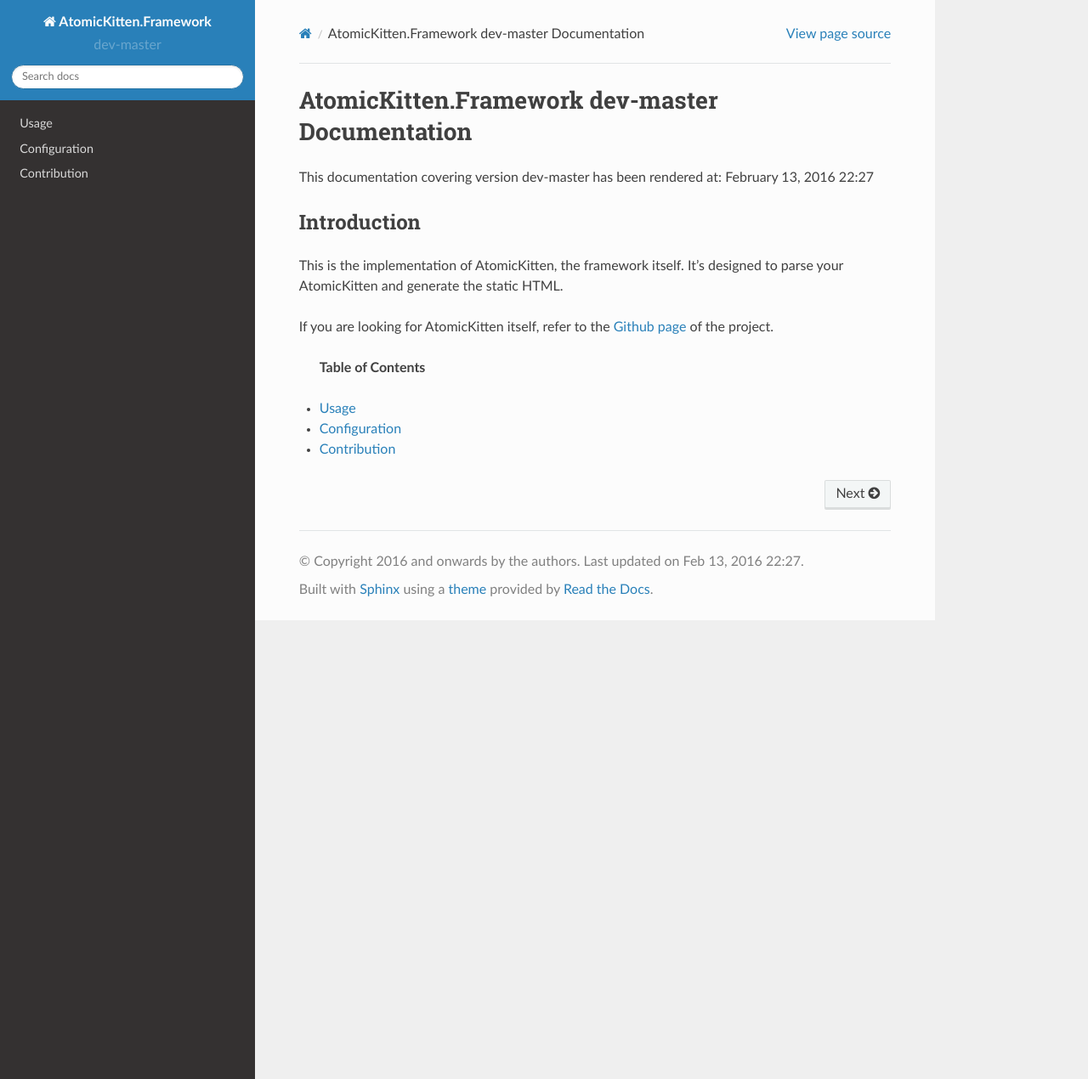
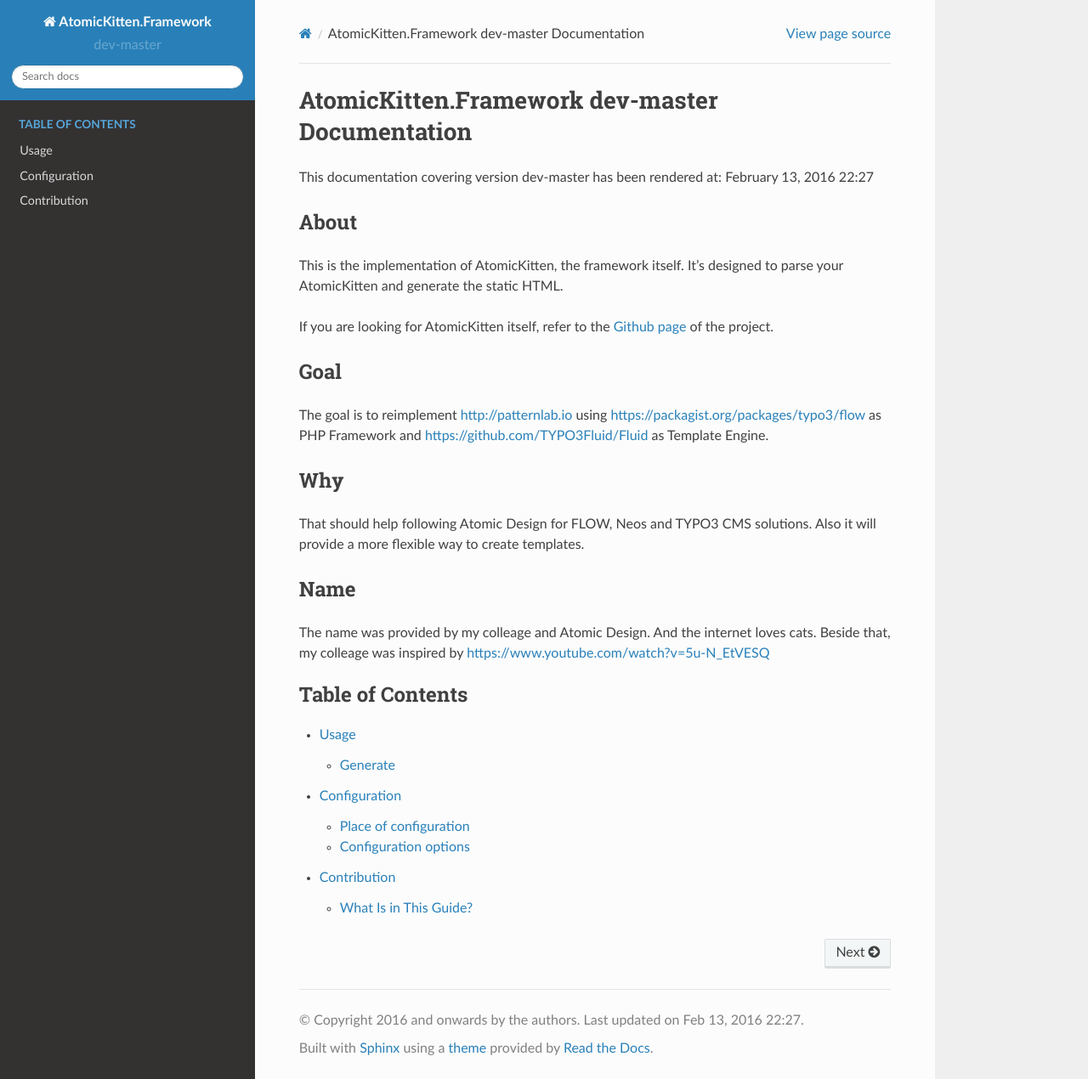
Before and after one commit to DanielSiepmann/AtomicKitten.Framework, a Sphinx documentation site: the page built from Documentation/index.rst, in a window 1280 px wide and 1270 px high. Shown: the whole window at 85% size. Built offline with Sphinx 7.4.7 and the Read the Docs theme 2.0.0, drawn with Linux system fonts in a browser that asks for light colours.

Commit message:
[FEATURE] Update TOC with deeper level
* This way it will be rendered in sidebar
* Added link to readthedocs inside readme to be linked on github

```diff
--- a/Documentation/index.rst
+++ b/Documentation/index.rst
@@ -3,8 +3,8 @@
 
 This documentation covering version |release| has been rendered at: |today|
 
-Introduction
-------------
+About
+-----
 
 This is the implementation of AtomicKitten, the framework itself. It's designed to parse your
 AtomicKitten and generate the static HTML.
@@ -12,10 +12,25 @@
 If you are looking for AtomicKitten itself, refer to the `Github page
 <https://github.com/DanielSiepmann/AtomicKitten>`_ of the project.
 
-    **Table of Contents**
+Goal
+----
+
+The goal is to reimplement http://patternlab.io using https://packagist.org/packages/typo3/flow as PHP Framework and https://github.com/TYPO3Fluid/Fluid as Template Engine.
+
+Why
+---
+
+That should help following Atomic Design for FLOW, Neos and TYPO3 CMS solutions.
+Also it will provide a more flexible way to create templates.
+
+Name
+----
+
+The name was provided by my colleage and Atomic Design. And the internet loves cats. Beside that, my colleage was inspired by https://www.youtube.com/watch?v=5u-N_EtVESQ
 
 .. toctree::
-    :titlesonly:
+    :caption: Table of Contents
+    :maxdepth: 2
 
     Usage/index
     Configuration/index
```
Also changed, not shown: readme.md (added, +6 -0 lines).
